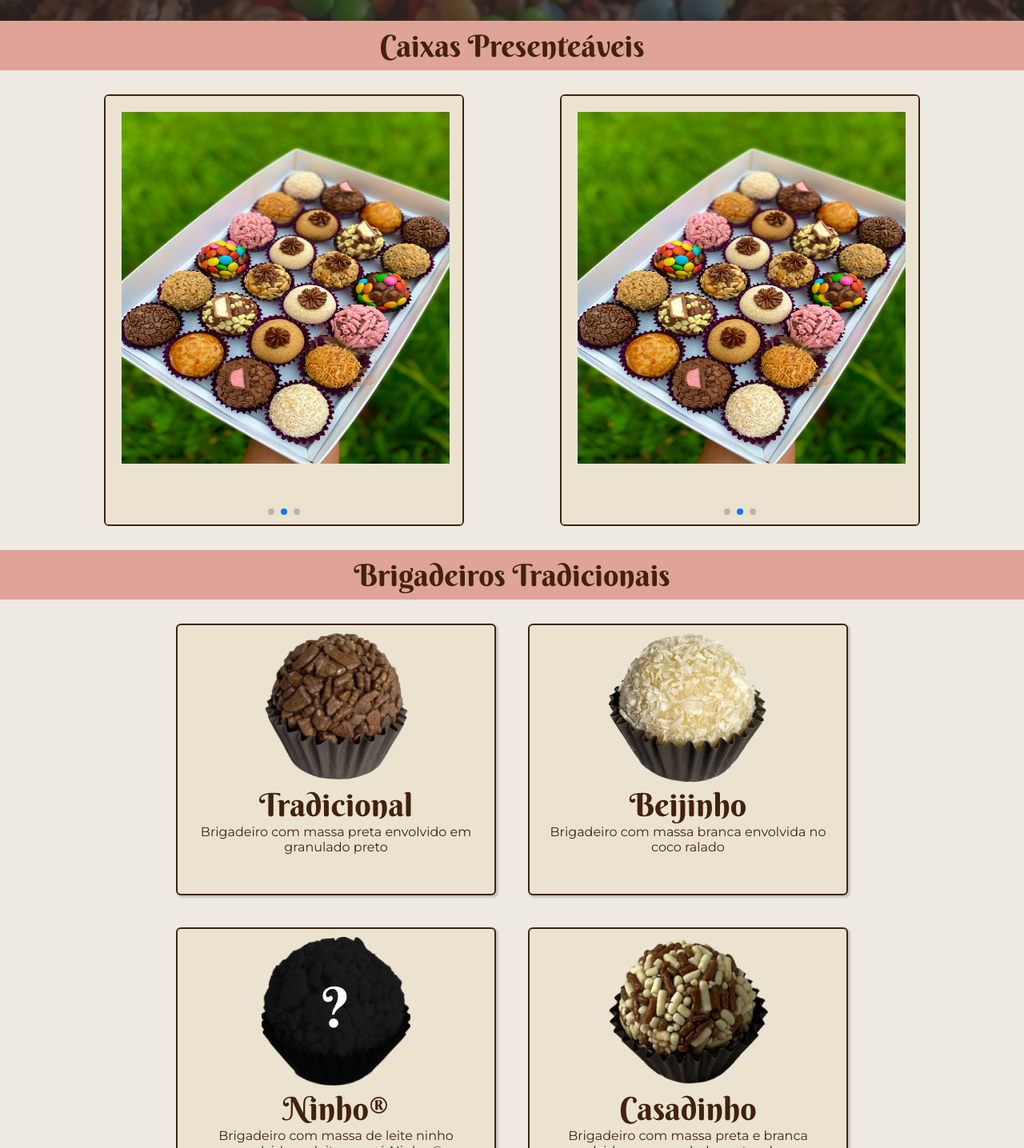
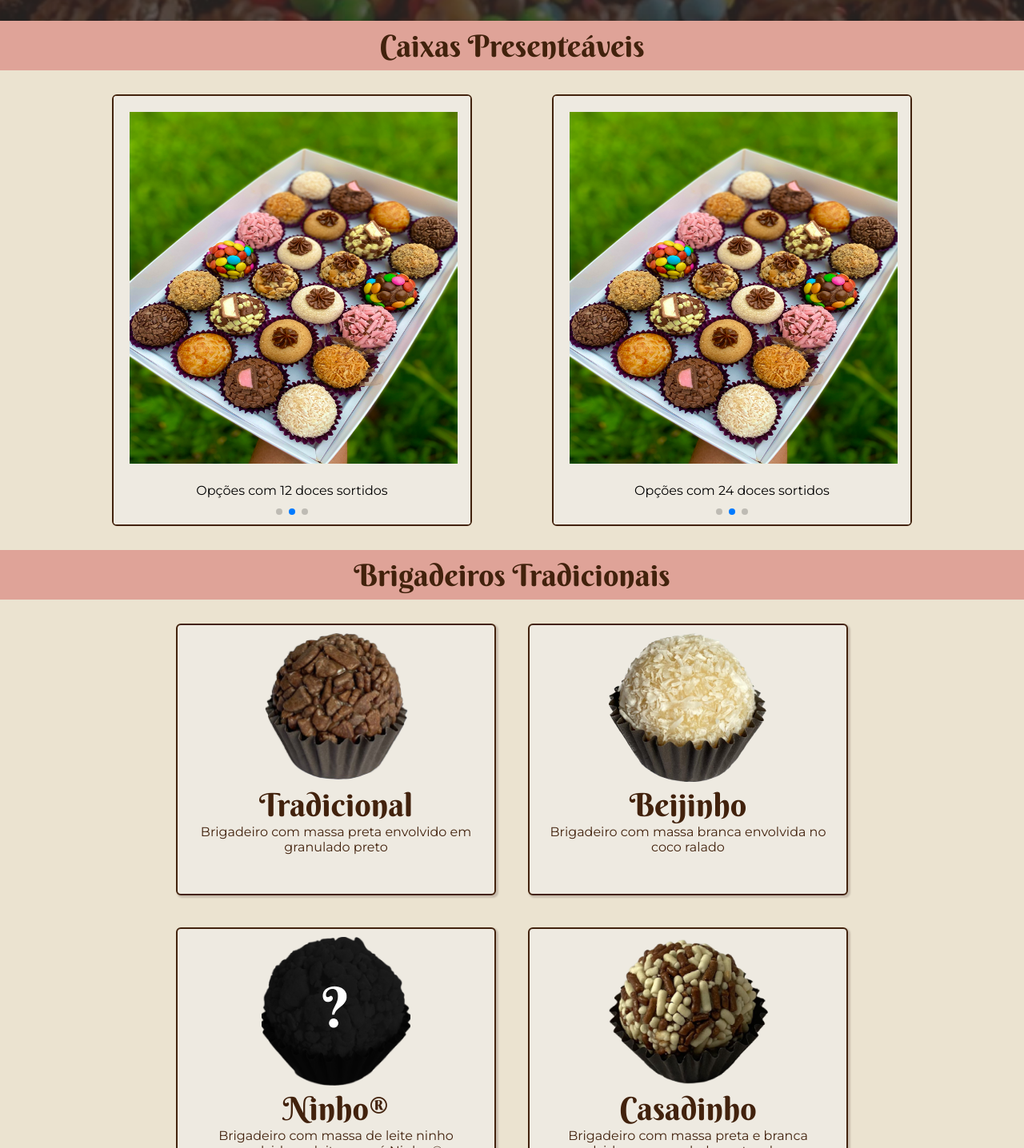
Before and after one commit to htamagnus/Site-Disk-Brigadeiro-NextJS, a Next.js app: page / in a window 1280 px wide. Shown: the part 514-1950 px from the top of the page at 80% size. Built offline with nearby package versions, Linux system fonts and the light colour scheme.

Commit message:
alteracao-nomes-variaveis
adicionei mais outra variável para a borda

```diff
--- a/src/components/About/About.module.scss
+++ b/src/components/About/About.module.scss
@@ -4,7 +4,7 @@
     display: flex;
     padding: 20px 60px 20px 60px;
     gap: 30px;
-    background-color: $bege-2;
+    background-color: $bege;
 
     &__textos {
         display: flex;
--- a/src/components/ButtonBackToTop/ButtonBackToTop.module.scss
+++ b/src/components/ButtonBackToTop/ButtonBackToTop.module.scss
@@ -2,7 +2,7 @@
 
 .voltar {
     display: flex;
-    background-color: $bege-2;
+    background-color: $bege;
     justify-content: flex-end;
     padding-bottom: 10px;
     padding-right: 20px;
--- a/src/components/CardsBrigadeiros/CardsBrigadeiros.module.scss
+++ b/src/components/CardsBrigadeiros/CardsBrigadeiros.module.scss
@@ -6,7 +6,7 @@
     text-align: center;
     padding: 30px;
     gap: 40px;
-    background-color: $bege-2;
+    background-color: $bege;
     flex-wrap: wrap;
 
     &__card {
@@ -14,10 +14,9 @@
         height: 340px;
         gap: 10px;
         padding: 10px 20px 20px 20px;
-        background-color: $bege;
-        box-sizing: border-box;
+        background-color: $bege-2;
         border: 2px solid #42220D;
-        border-radius: 6px;
+        border-radius: $borda-padrao;
         box-shadow: 2px 2px 2px 1px rgba(66, 38, 38, 0.2);
     }
 
@@ -44,18 +43,10 @@
         &__card {
             width: 300px;
             height: 340px;
-            gap: 10px;
-            padding: 10px 20px 20px 20px;
-            box-sizing: border-box;
-            border: 2px solid #42220D;
-            border-radius: 6px;
-            box-shadow: 2px 2px 2px 1px rgba(66, 38, 38, 0.2);
         }
         &__titulo {
             font-size: $titulo-mobile;
         }
-
-
         &__imagem{
             width: auto;
             height: 170px;
--- a/src/components/Header/Header.jsx
+++ b/src/components/Header/Header.jsx
@@ -21,7 +21,7 @@ export default function Header() {
             </a>
           </li>
           <li className={styles.cabecalho__item}>
-            <a className={styles.cabecalho__links} href="">
+            <a className={styles.cabecalho__links} href="#presenteaveis">
               Presenteáveis
             </a>
           </li>
--- a/src/components/Presenteaveis/Presenteaveis.jsx
+++ b/src/components/Presenteaveis/Presenteaveis.jsx
@@ -12,17 +12,22 @@ import "swiper/scss/autoplay";
 import Presenteaveis1 from "./Fotos/Presenteaveis1.jpeg";
 import Presenteaveis2 from "./Fotos/Presenteaveis2.jpeg";
 import Presenteaveis3 from "./Fotos/Presenteaveis3.jpeg";
-
 // import required modules
-import { EffectFade, Autoplay, Navigation, Pagination } from "swiper";
+import { EffectFade, Autoplay, Pagination } from "swiper";
 import Texto from "../Texto/Texto";
 
 export default function Presenteaveis() {
   return (
     <>
+      <div id="presenteaveis">
       <Texto texto="Caixas Presenteáveis" />
+      </div>
       <div className={styles.carrossel}>
-        <div className={styles.carrossel__card}>
+        <div
+          data-aos="fade-up"
+          data-aos-duration="1000"
+          className={styles.carrossel__card}
+        >
           <Swiper
             spaceBetween={30}
             effect={"fade"}
@@ -32,27 +37,50 @@ export default function Presenteaveis() {
             }}
             autoplay={{
               delay: 3500,
-              disableOnInteraction: true,
+              disableOnInteraction: false,
             }}
             modules={[Autoplay, EffectFade, Pagination]}
             className={styles.mySwiper}
           >
             <SwiperSlide className={styles.slide}>
-              <Image priority className={styles.slide__imagem} src={Presenteaveis1} alt="descricao"/>
+              <Image
+                priority
+                className={styles.slide__imagem}
+                src={Presenteaveis1}
+                alt="descricao"
+              />
               <div className={styles.slide__texto}>
                 <p>Opções com 12 doces sortidos</p>
               </div>
             </SwiperSlide>
             <SwiperSlide className={styles.slide}>
-              <Image className={styles.slide__imagem} src={Presenteaveis2} alt="descricao" />
+              <Image
+                className={styles.slide__imagem}
+                src={Presenteaveis2}
+                alt="descricao"
+              />
+              <div className={styles.slide__texto}>
+                <p>Opções com 12 doces sortidos</p>
+              </div>
             </SwiperSlide>
             <SwiperSlide className={styles.slide}>
-              <Image className={styles.slide__imagem} src={Presenteaveis3} alt="descricao"/>
+              <Image
+                className={styles.slide__imagem}
+                src={Presenteaveis3}
+                alt="descricao"
+              />
+              <div className={styles.slide__texto}>
+                <p>Opções com 12 doces sortidos</p>
+              </div>
             </SwiperSlide>
           </Swiper>
         </div>
 
-        <div className={styles.carrossel__card}>
+        <div
+          data-aos="fade-up"
+          data-aos-duration="1000"
+          className={styles.carrossel__card}
+        >
           <Swiper
             spaceBetween={30}
             effect={"fade"}
@@ -62,22 +90,41 @@ export default function Presenteaveis() {
             }}
             autoplay={{
               delay: 3500,
-              disableOnInteraction: true,
+              disableOnInteraction: false,
             }}
             modules={[Autoplay, EffectFade, Pagination]}
             className={styles.mySwiper}
           >
             <SwiperSlide className={styles.slide}>
-              <Image priority className={styles.slide__imagem} src={Presenteaveis1} alt="descricao" />
+              <Image
+                priority
+                className={styles.slide__imagem}
+                src={Presenteaveis1}
+                alt="descricao"
+              />
               <div className={styles.slide__texto}>
                 <p>Opções com 24 doces sortidos</p>
               </div>
             </SwiperSlide>
             <SwiperSlide className={styles.slide}>
-              <Image className={styles.slide__imagem} src={Presenteaveis2}  alt="descricao"/>
+              <Image
+                className={styles.slide__imagem}
+                src={Presenteaveis2}
+                alt="descricao"
+              />
+              <div className={styles.slide__texto}>
+                <p>Opções com 24 doces sortidos</p>
+              </div>
             </SwiperSlide>
             <SwiperSlide className={styles.slide}>
-              <Image className={styles.slide__imagem} src={Presenteaveis3} alt="descricao" />
+              <Image
+                className={styles.slide__imagem}
+                src={Presenteaveis3}
+                alt="descricao"
+              />
+              <div className={styles.slide__texto}>
+                <p>Opções com 24 doces sortidos</p>
+              </div>
             </SwiperSlide>
           </Swiper>
         </div>
--- a/src/components/Presenteaveis/Presenteaveis.module.scss
+++ b/src/components/Presenteaveis/Presenteaveis.module.scss
@@ -1,10 +1,14 @@
 @import "../../../styles/Variaveis";
+
+.swiper-pagination-bullet-active {
+    background-color: red !important;
+  }
 
 .mySwiper  {
     width: 450px;
     height: 540px;
     border: 2px solid $marrom;
-    border-radius: 6px;
+    border-radius: $borda-padrao;
     display: flex;
     align-items: center;
     justify-content: center;
@@ -14,8 +18,8 @@
     display: flex;
     align-items: center;
     justify-content: center;
-    gap: 120px;
-    background-color: $bege-2;
+    gap: 100px;
+    background-color: $bege;
 
     &__card {
         padding-top: 30px;
@@ -24,7 +28,7 @@
     }
 }
 .slide {
-    background-color: $bege;
+    background-color: $bege-2;
     &__imagem {
         width: 450px;
         height: 480px;
@@ -64,7 +68,8 @@
         &__imagem {
             width: 100%;
             height: 460px;
-            padding: 20px;
+            padding: 14px 14px 4px 14px;
+            border-radius: $borda-padrao;
         }
 }
 
--- a/styles/_Variaveis.scss
+++ b/styles/_Variaveis.scss
@@ -13,3 +13,6 @@ $fonte-especial: 'Berkshire Swash', cursive;
 $paragrafo: 16px;
 $titulo : 40px;
 $titulo-mobile: 36px;
+
+//Bordas:
+$borda-padrao: 6px;
```
